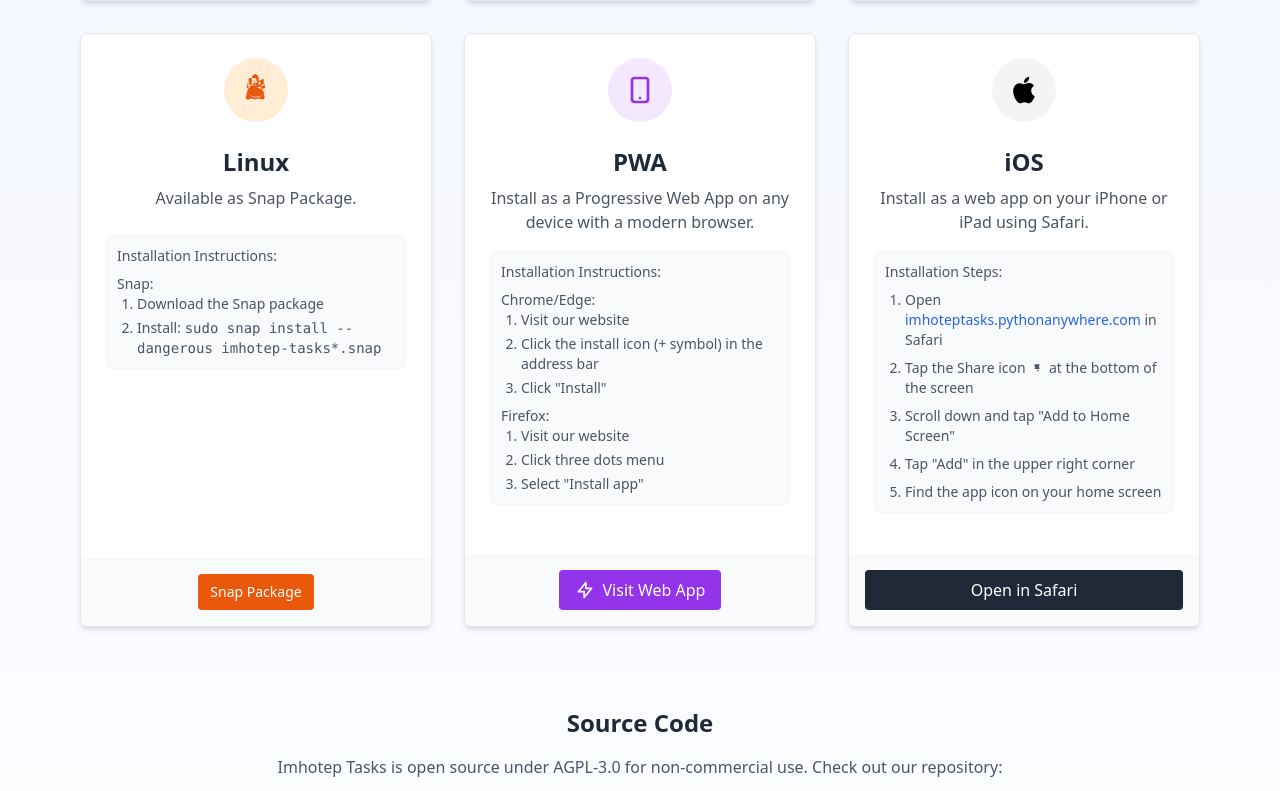
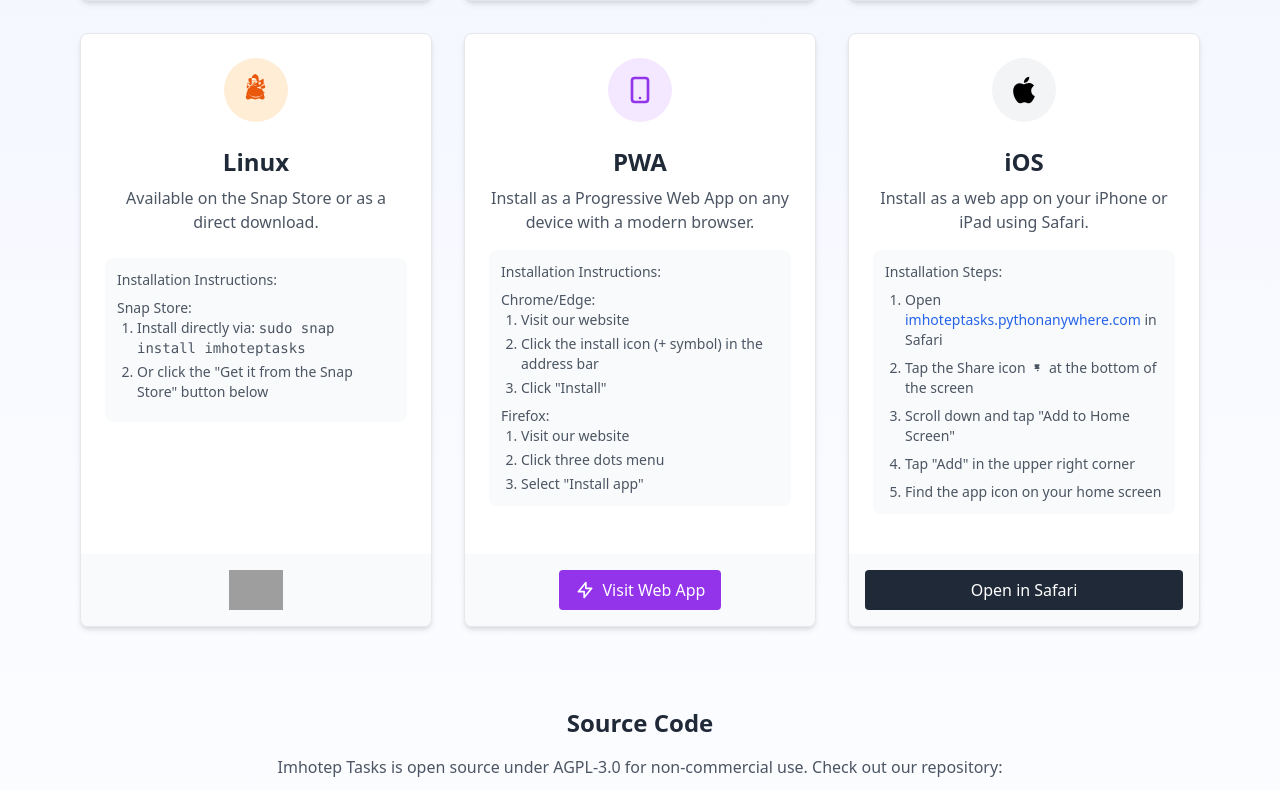
Before and after one commit to Imhotep-Tech/imhotep_tasks, a Django app: page /download/ in a window 1280 px wide. Shown: the part 801-1592 px from the top of the page. Run offline with Django 5.2, Linux system fonts and the light colour scheme; some libraries are stand-ins or nearby versions; grey boxes are pictures that could not be loaded.

Commit message:
Update installation instructions for Linux to reflect Snap Store availability and rename application references

```diff
--- a/tasks/templates/download.html
+++ b/tasks/templates/download.html
@@ -123,24 +123,24 @@
                   </svg>
                 </div>
                 <h2 class="text-2xl font-bold text-center text-gray-800 mb-2">Linux</h2>
-          <p class="text-gray-600 text-center mb-6">Available as Snap Package.</p>
+                <p class="text-gray-600 text-center mb-6">Available on the Snap Store or as a direct download.</p>
 
                 <!-- Installation instructions -->
                 <div class="text-sm text-gray-600 mt-2 mb-4 bg-gray-50 rounded-lg p-3">
                   <p class="font-medium mb-2">Installation Instructions:</p>
-            <div>
-              <p class="font-medium">Snap:</p>
+                  <div class="mb-2">
+                    <p class="font-medium">Snap Store:</p>
                     <ol class="list-decimal pl-5 space-y-1">
-                <li>Download the Snap package</li>
-                <li>Install: <code>sudo snap install --dangerous imhotep-tasks*.snap</code></li>
+                      <li>Install directly via: <code>sudo snap install imhoteptasks</code></li>
+                      <li>Or click the "Get it from the Snap Store" button below</li>
                     </ol>
                   </div>
+
                 </div>
               </div>
-        <div class="bg-gray-50 p-4 flex justify-center space-x-3">
-          <a href="https://github.com/Imhotep-Tech/imhotep_tasks/releases/download/1.0.0/imhotep-tasks_1.0.0_amd64.snap"
-             class="bg-orange-600 hover:bg-orange-700 text-white py-2 px-3 rounded text-sm flex items-center transition-colors">
-            Snap Package
+              <div class="bg-gray-50 p-4 flex flex-col sm:flex-row justify-center space-y-3 sm:space-y-0 sm:space-x-3">
+                <a href="https://snapcraft.io/imhoteptasks" class="flex justify-center">
+                  <img alt="Get it from the Snap Store" src="https://snapcraft.io/en/dark/install.svg" class="h-10" />
                 </a>
               </div>
             </div>
```
Also changed, not shown: electron_app/INSTALLATION.md (+11 -9 lines). Lines whose indentation alone changed are shown as unchanged.
